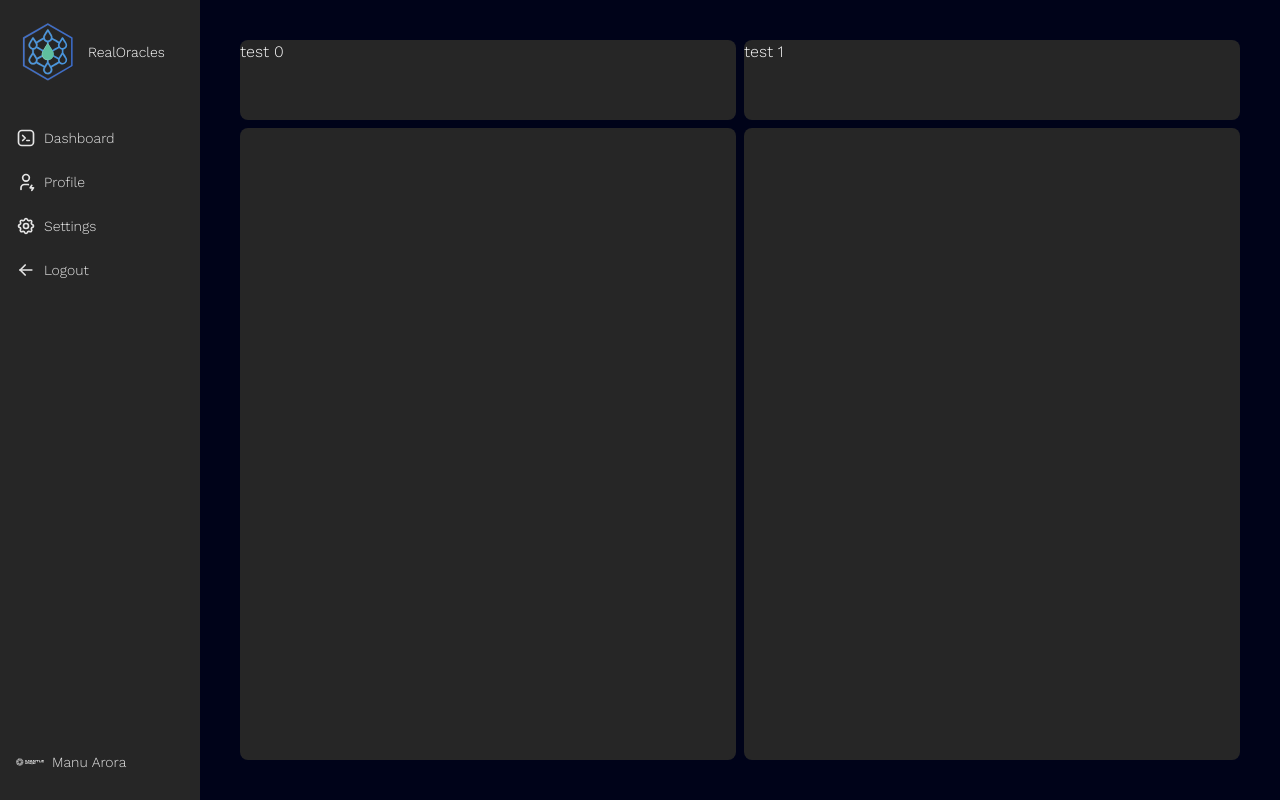
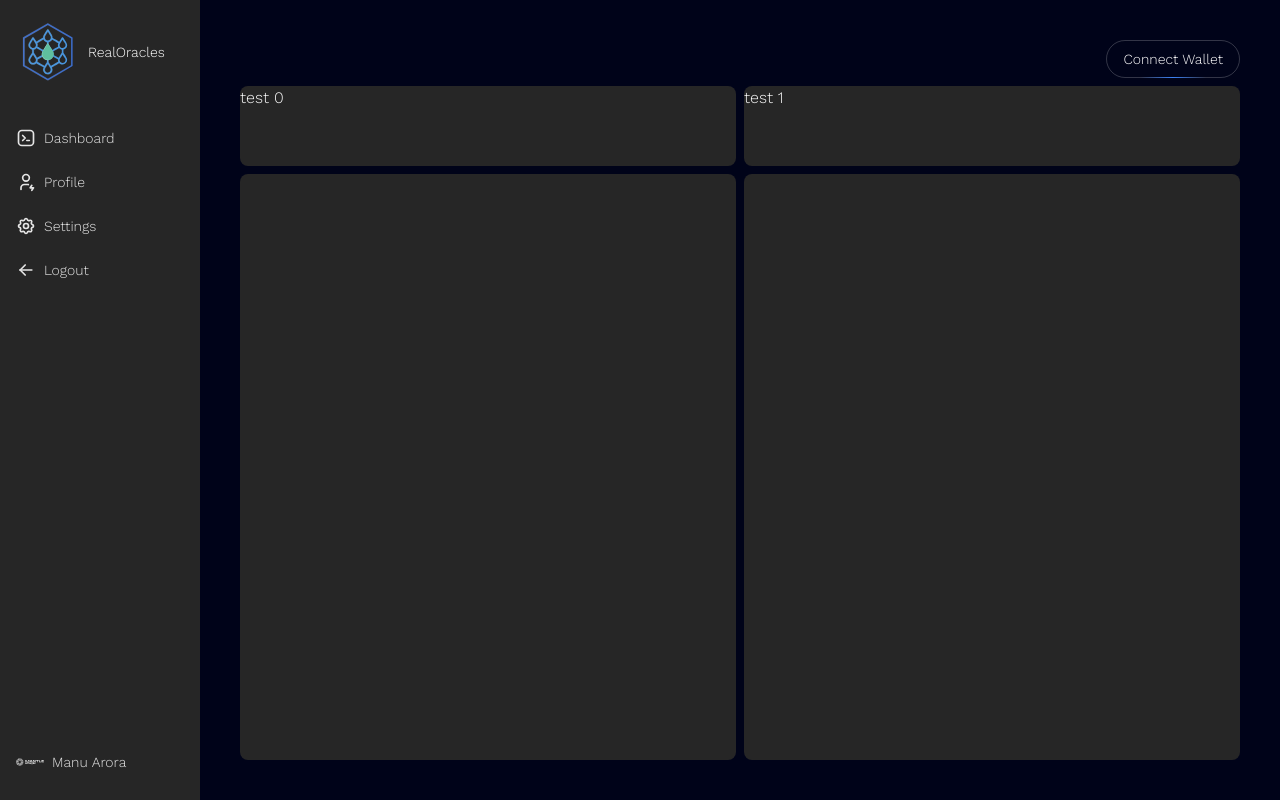
Before and after one commit to DaroMacs/IRLOracl-dapp, a Next.js app: page /dashboard in a window 1280 px wide. Built offline with nearby package versions, Linux system fonts and the light colour scheme; no server answers.

Commit message:
Wallet added in dashboard

```diff
--- a/src/components/Dashboard.tsx
+++ b/src/components/Dashboard.tsx
@@ -1,6 +1,7 @@
 /* eslint-disable @next/next/no-img-element */
 "use client";
 import { cn } from "@/lib/utils";
+import { usePrivy } from "@privy-io/react-auth";
 import {
   IconArrowLeft,
   IconBrandTabler,
@@ -11,6 +12,7 @@ import { motion } from "framer-motion";
 import Image from "next/image";
 import Link from "next/link";
 import { useState } from "react";
+import ConnectWallet from "./ui/ConnectWallet";
 import { Sidebar, SidebarBody, SidebarLink } from "./ui/Sidebar";
 
 export function Dashboard() {
@@ -118,9 +120,13 @@ export const LogoIcon = () => {
 
 // Dummy dashboard component with content
 const DashboardContent = () => {
+  const { authenticated } = usePrivy();
   return (
     <div className="flex flex-1">
       <div className="flex w-full h-screen flex-1 flex-col gap-2  bg-white p-2 md:p-10 dark:border-neutral-700 dark:bg-black-100">
+        <div className="flex justify-end">
+          <ConnectWallet />
+        </div>
         <div className="flex gap-2">
           {[...new Array(2)].map((i, idx) => (
             <div
```
